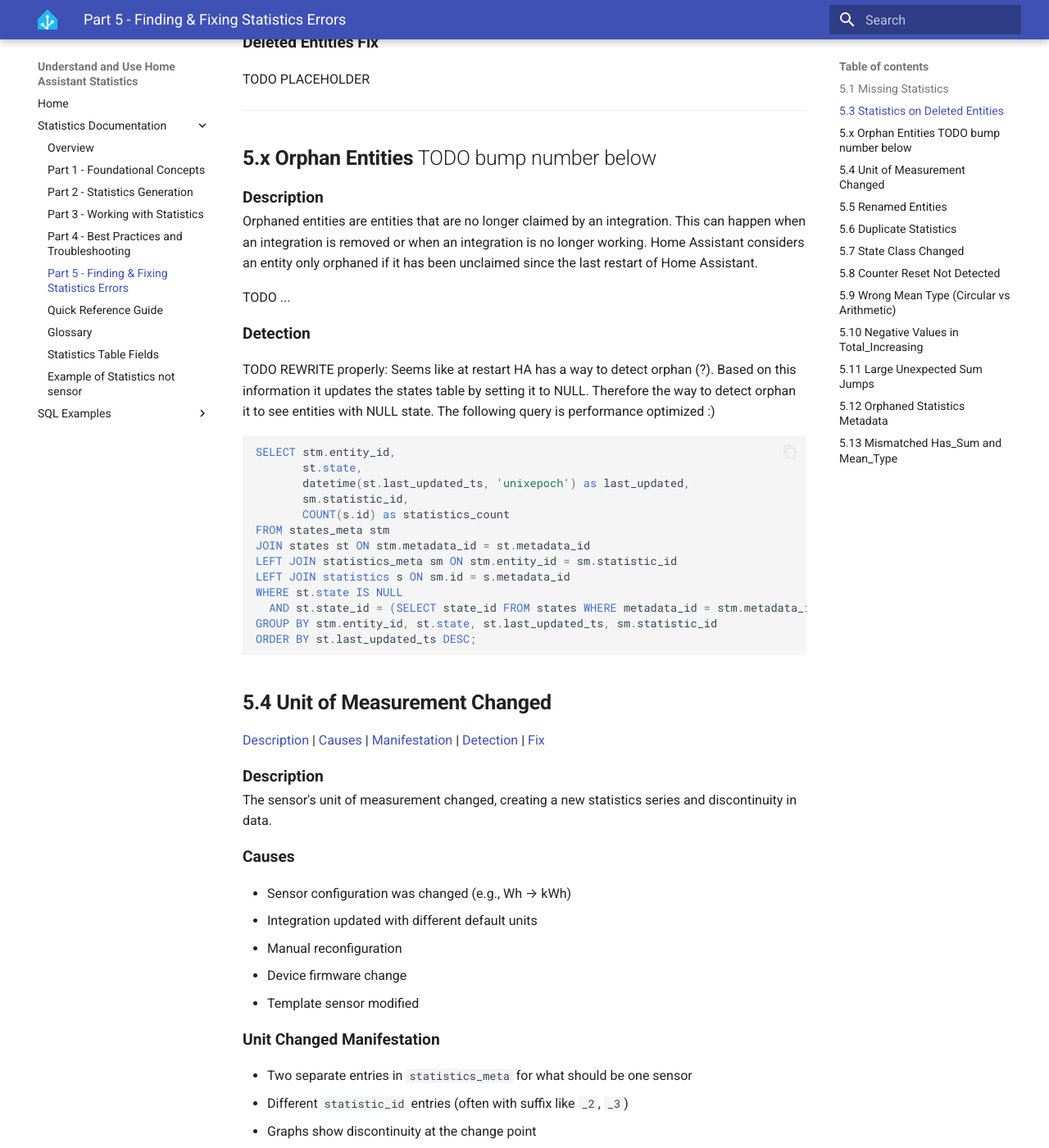
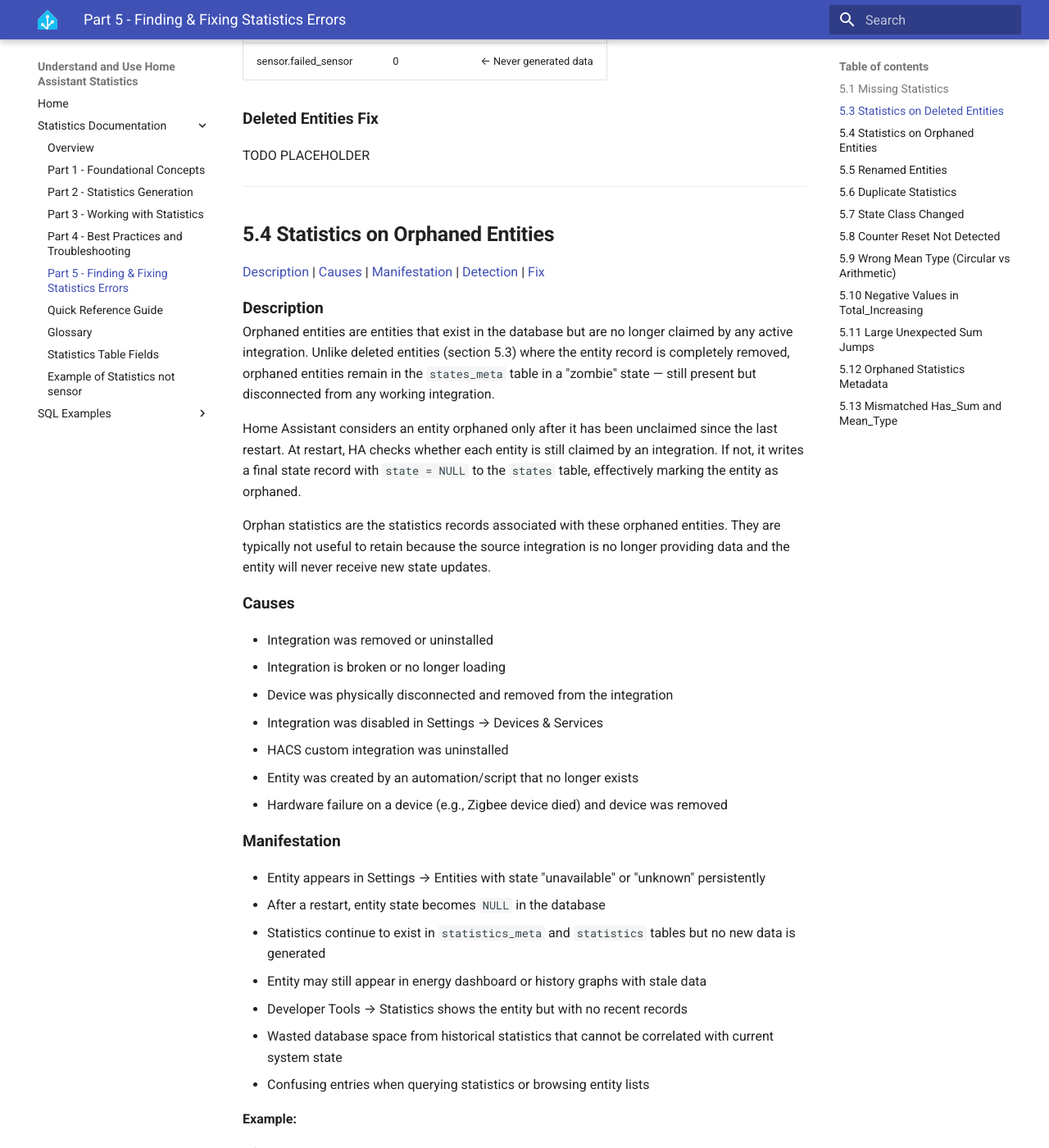
Before and after one commit to DrCoolzic/ha-statistics-doc, an MkDocs documentation site: the page built from docs/doc/part5_find_fix.md, in a window 1280 px wide and 1400 px high, scrolled down 12534 px. Shown: the whole window at 82% size. Built offline with MkDocs 1.6.1 and Material for MkDocs 9.7.7, drawn with Linux system fonts in a browser that asks for light colours; some of the changed text lies outside the part shown.

Commit message:
remove unix & fix ref

````diff
--- a/docs/doc/part5_find_fix.md
+++ b/docs/doc/part5_find_fix.md
@@ -11,7 +11,7 @@ Over time, errors may appear in the statistical database for various reasons. Th
 | [Missing Statistics (Data Gaps)](#51-missing-statistics) | [gap_detect](#gap_detect) | [gap_fix](#gap_fix) | ❌ |
 | [Invalid Data / Spikes](#52-invalid-data--spikes) | [spike_detect](#spike_detect) | [spike_fix](#spike_fix) | ✅ manual |
 | [Statistics on Deleted Entities](#53-statistics-on-deleted-entities) | [deleted_detect](#deleted_detect) | [deleted_fix](#deleted_fix) | ❌ |
-| [Unit of Measurement Changed](#54-unit-of-measurement-changed) | [unit_detect](#unit_detect) | [unit_fix](#unit_fix) | ✅ manual |
+| [Statistics on Orphaned Entities](#54-statistics-on-orphaned-entities) | [orphan_detect](#orphan_detect) | [orphan_fix](#orphan_fix) | ❌ |
 | [Renamed Entities](#55-renamed-entities) | [renamed_detect](#renamed_detect) | [renamed_fix](#renamed_fix) | ✅ manual |
 | [Duplicate Statistics](#56-duplicate-statistics) | [dup_detect](#dup_detect) | [dup_fix](#dup_fix) | ❌ |
 | [State Class Changed](#57-state-class-changed) | [stclass_detect](#stclass_detect) | [stclass_fix](#stclass_fix) | ❌ |
@@ -19,7 +19,7 @@ Over time, errors may appear in the statistical database for various reasons. Th
 | [Wrong Mean Type](#59-wrong-mean-type-circular-vs-arithmetic) | [meantype_detect](#meantype_detect) | [meantype_fix](#meantype_fix) | ❌ |
 | [Negative Values in Total_Increasing](#510-negative-values-in-total_increasing) | [neg_detect](#neg_detect) | [neg_fix](#neg_fix) | ❌ |
 | [Large Unexpected Sum Jumps](#511-large-unexpected-sum-jumps) | [sumjump_detect](#sumjump_detect) | [sumjump_fix](#sumjump_fix) | ❌ |
-| [Orphaned Statistics Metadata](#512-orphaned-statistics-metadata) | [orphan_detect](#orphan_detect) | [orphan_fix](#orphan_fix) | ❌ |
+| [Orphaned Statistics Metadata](#512-orphaned-statistics-metadata) | [orphmeta_detect](#orphmeta_detect) | [orphmeta_fix](#orphmeta_fix) | ❌ |
 | [Mismatched Has_Sum and Mean_Type](#513-mismatched-has_sum-and-mean_type) | [mismatch_detect](#mismatch_detect) | [mismatch_fix](#mismatch_fix) | ❌ |
 
 Errors can be detected by using Developer Tools, SQL queries, or monitoring logs. Some errors can be fixed automatically, others require manual intervention.
@@ -54,6 +54,11 @@ But the **best practice** is to prevent errors in the first place.
 
 Each error manifests differently in the UI and database.
 We are going to cover the most common errors in this document and provide information on how to fix them.
+
+>**Note** "Unit of Measurement Changes"
+    Unit selection and modification is a complex process that deserves its own treatment. It is covered separately in the appendices:
+    [Appendix 1: How HA Selects and Displays Units](Apdx1_set_units.md) and
+    [Appendix 2: Changing Units of Measurement](apdx2_change_units.md).
 
 ---
 
@@ -492,18 +497,57 @@ TODO PLACEHOLDER
 
 ---
 
-## **5.x Orphan Entities** TODO bump number below
+## **5.4 Statistics on Orphaned Entities**
+
+[Description](#orphan_description) | [Causes](#orphan_causes) | [Manifestation](#orphan_manifestation) | [Detection](#orphan_detect) | [Fix](#orphan_fix)
 
 <a id="orphan_description"></a><span style="font-size: 1.2em; font-weight: bold;">Description</span>
-Orphaned entities are entities that are no longer claimed by an integration. This can happen when an integration is removed or when an integration is no longer working. Home Assistant considers an entity only orphaned if it has been unclaimed since the last restart of Home Assistant.
+Orphaned entities are entities that exist in the database but are no longer claimed by any active integration. Unlike deleted entities (section 5.3) where the entity record is completely removed, orphaned entities remain in the `states_meta` table in a "zombie" state — still present but disconnected from any working integration.
 
-TODO ...
+Home Assistant considers an entity orphaned only after it has been unclaimed since the last restart. At restart, HA checks whether each entity is still claimed by an integration. If not, it writes a final state record with `state = NULL` to the `states` table, effectively marking the entity as orphaned.
+
+Orphan statistics are the statistics records associated with these orphaned entities. They are typically not useful to retain because the source integration is no longer providing data and the entity will never receive new state updates.
+
+<a id="orphan_causes"></a><span style="font-size: 1.2em; font-weight: bold;">Causes</span>
+
+- Integration was removed or uninstalled
+- Integration is broken or no longer loading
+- Device was physically disconnected and removed from the integration
+- Integration was disabled in Settings → Devices & Services
+- HACS custom integration was uninstalled
+- Entity was created by an automation/script that no longer exists
+- Hardware failure on a device (e.g., Zigbee device died) and device was removed
+
+<a id="orphan_manifestation"></a><span style="font-size: 1.2em; font-weight: bold;">Manifestation</span>
+
+- Entity appears in Settings → Entities with state "unavailable" or "unknown" persistently
+- After a restart, entity state becomes `NULL` in the database
+- Statistics continue to exist in `statistics_meta` and `statistics` tables but no new data is generated
+- Entity may still appear in energy dashboard or history graphs with stale data
+- Developer Tools → Statistics shows the entity but with no recent records
+- Wasted database space from historical statistics that cannot be correlated with current system state
+- Confusing entries when querying statistics or browsing entity lists
+
+**Example:**
+
+After removing a Zigbee power meter integration and restarting HA:
+
+| Table | Entry | State |
+|-------|-------|-------|
+| `states_meta` | `sensor.zigbee_power` | exists |
+| `states` (latest) | `sensor.zigbee_power` | `NULL` ← marked orphaned at restart |
+| `statistics_meta` | `sensor.zigbee_power` | exists (has_sum=1) |
+| `statistics` | `sensor.zigbee_power` | 8760 records ← historical data, no new data coming |
 
 <a id="orphan_detect"></a><span style="font-size: 1.2em; font-weight: bold;">Detection</span>
 
-TODO REWRITE properly: Seems like at restart HA has a way to detect orphan (?). Based on this information it updates the states table by setting it to NULL. Therefore the way to detect orphan it to see entities with NULL state. The following query is performance optimized :)
+Since HA marks orphaned entities with `state = NULL` at restart (see Description above), the detection method is: **find entities whose most recent state is NULL**, then check if they have associated statistics records.
+
+The query below uses a subquery to find the latest `state_id` for each entity, ensuring we only check the most recent state. It then joins with `statistics_meta` and `statistics` to show how many statistics records are associated with each orphaned entity.
 
 ```sql
+-- Find orphaned entities that have associated statistics
+-- An orphaned entity has NULL as its most recent state (set by HA at restart)
 SELECT stm.entity_id,
        st.state,
        datetime(st.last_updated_ts, 'unixepoch') as last_updated,
@@ -514,67 +558,18 @@ JOIN states st ON stm.metadata_id = st.metadata_id
 LEFT JOIN statistics_meta sm ON stm.entity_id = sm.statistic_id
 LEFT JOIN statistics s ON sm.id = s.metadata_id
 WHERE st.state IS NULL
-  AND st.state_id = (SELECT state_id FROM states WHERE metadata_id = stm.metadata_id ORDER BY last_updated_ts DESC LIMIT 1)
+  AND st.state_id = (
+    SELECT state_id FROM states
+    WHERE metadata_id = stm.metadata_id
+    ORDER BY last_updated_ts DESC LIMIT 1
+  )
 GROUP BY stm.entity_id, st.state, st.last_updated_ts, sm.statistic_id
 ORDER BY st.last_updated_ts DESC;
 ```
 
-## **5.4 Unit of Measurement Changed**
+The `statistics_count` column shows how many long-term statistics records exist for each orphaned entity. Entities with `statistic_id = NULL` and `statistics_count = 0` are orphaned but have no statistics — they can be safely ignored in this context.
 
-[Description](#unit_description) | [Causes](#unit_causes) | [Manifestation](#unit_manifestation) | [Detection](#unit_detect) | [Fix](#unit_fix)
-
-<a id="unit_description"></a><span style="font-size: 1.2em; font-weight: bold;">Description</span>
-The sensor's unit of measurement changed, creating a new statistics series and discontinuity in data.
-
-<a id="unit_causes"></a><span style="font-size: 1.2em; font-weight: bold;">Causes</span>
-
-- Sensor configuration was changed (e.g., Wh → kWh)
-- Integration updated with different default units
-- Manual reconfiguration
-- Device firmware change
-- Template sensor modified
-
-<a id="unit_manifestation"></a><span style="font-size: 1.2em; font-weight: bold;">Unit Changed Manifestation</span>
-
-- Two separate entries in `statistics_meta` for what should be one sensor
-- Different `statistic_id` entries (often with suffix like `_2`, `_3`)
-- Graphs show discontinuity at the change point
-- Energy dashboard may not recognize the new series
-- Historical data appears "lost" (actually in different series)
-
-**Example:**
-
-statistics_meta table:
-
-| id | statistic_id              | unit_of_measurement | has_sum | source |
-|----|---------------------------|---------------------|---------|--------|
-| 42 | sensor.power_consumption  | Wh                  | 1       | recorder ← Old (stopped 2025-12-01) |
-| 89 | sensor.power_consumption  | kWh                 | 1       | recorder ← New (started 2025-12-01) |
-
-**Visual effect:**
-
-```text
-Energy graph shows:
-Jan-Nov 2025: [███████████████] 15000 Wh total
-Dec 2025-Jan 2026: [No data shown] ← Actually exists but in different series
-```
-
-<a id="unit_detect"></a><span style="font-size: 1.2em; font-weight: bold;">Unit Changed Detection</span>
-
-```sql
--- Find duplicate statistic_id with different units
-SELECT
-  statistic_id,
-  unit_of_measurement,
-  COUNT(*) as series_count,
-  GROUP_CONCAT(id) as metadata_ids
-FROM statistics_meta
-GROUP BY statistic_id
-HAVING COUNT(*) > 1
-ORDER BY statistic_id;
-```
-
-<a id="unit_fix"></a><span style="font-size: 1.2em; font-weight: bold;">Unit Changed Fix</span>
+<a id="orphan_fix"></a><span style="font-size: 1.2em; font-weight: bold;">Orphaned Entities Fix</span>
 
 TODO PLACEHOLDER
 
@@ -1019,12 +1014,12 @@ TODO PLACEHOLDER
 
 ## **5.12 Orphaned Statistics Metadata**
 
-[Description](#orphan_description) | [Causes](#orphan_causes) | [Manifestation](#orphan_manifestation) | [Detection](#orphan_detect) | [Fix](#orphan_fix)
+[Description](#orphmeta_description) | [Causes](#orphmeta_causes) | [Manifestation](#orphmeta_manifestation) | [Detection](#orphmeta_detect) | [Fix](#orphmeta_fix)
 
-<a id="orphan_description"></a><span style="font-size: 1.2em; font-weight: bold;">Description</span>
+<a id="orphmeta_description"></a><span style="font-size: 1.2em; font-weight: bold;">Description</span>
 Entries in `statistics_meta` table have no corresponding records in `statistics` or `statistics_short_term` tables.
 
-<a id="orphan_causes"></a><span style="font-size: 1.2em; font-weight: bold;">Causes</span>
+<a id="orphmeta_causes"></a><span style="font-size: 1.2em; font-weight: bold;">Causes</span>
 
 - Statistics were manually deleted but metadata wasn't
 - Purge operation incomplete or interrupted
@@ -1032,7 +1027,7 @@ Entries in `statistics_meta` table have no corresponding records in `statistics`
 - Database cleanup tools only cleaned data tables
 - Statistics generation started but immediately failed
 
-<a id="orphan_manifestation"></a><span style="font-size: 1.2em; font-weight: bold;">Orphaned Metadata Manifestation</span>
+<a id="orphmeta_manifestation"></a><span style="font-size: 1.2em; font-weight: bold;">Manifestation</span>
 
 - Metadata entries with zero statistics records
 - Wasted database space (minimal but clutters queries)
@@ -1054,7 +1049,7 @@ SELECT COUNT(*) FROM statistics WHERE metadata_id = 99;
 Result: 0  ← No statistics ever recorded!
 ```
 
-<a id="orphan_detect"></a><span style="font-size: 1.2em; font-weight: bold;">Orphaned Metadata Detection</span>
+<a id="orphmeta_detect"></a><span style="font-size: 1.2em; font-weight: bold;">Detection</span>
 
 ```sql
 -- Find orphaned metadata
@@ -1086,7 +1081,7 @@ WHERE COALESCE(s_count.count, 0) = 0
   AND COALESCE(ss_count.count, 0) = 0;
 ```
 
-<a id="orphan_fix"></a><span style="font-size: 1.2em; font-weight: bold;">Orphaned Metadata Fix</span>
+<a id="orphmeta_fix"></a><span style="font-size: 1.2em; font-weight: bold;">Fix</span>
 
 TODO PLACEHOLDER
 
````
